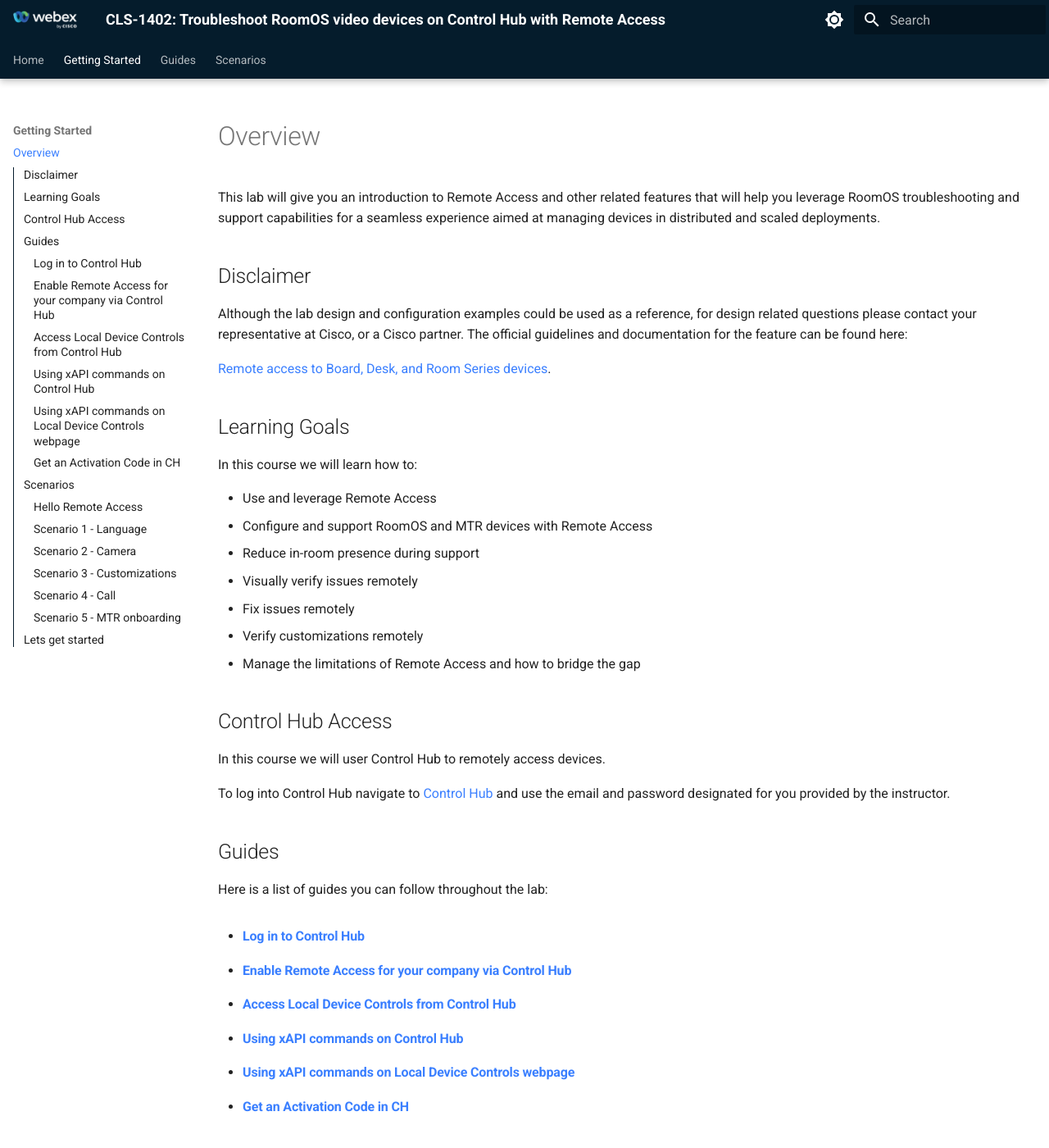
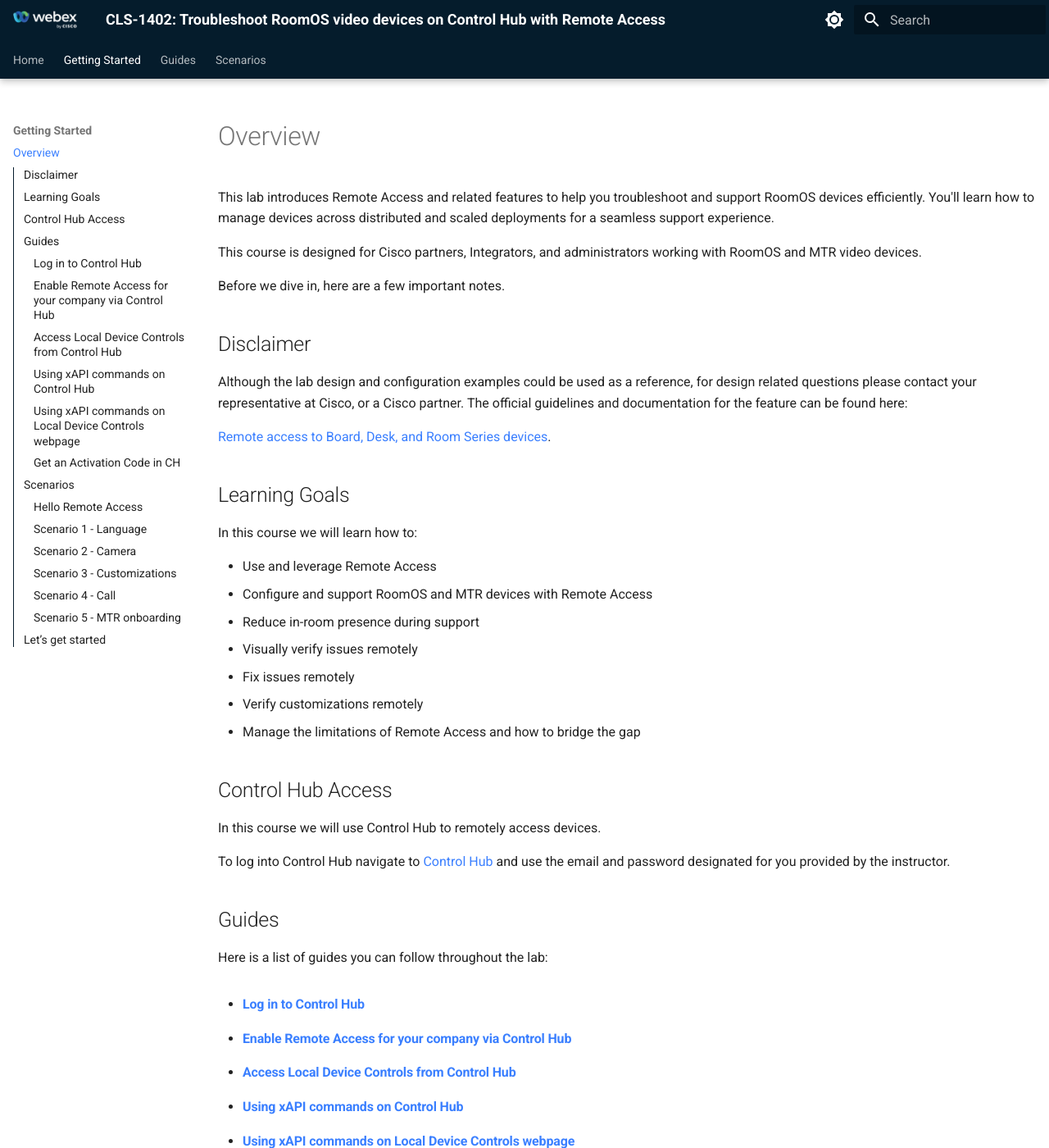
Before and after one commit to WebexCC-SA/CLS-1402, an MkDocs documentation site: the page built from docs/overview.md, in a window 1280 px wide and 1400 px high. Shown: the whole window at 82% size. Built offline with MkDocs 1.6.1 and Material for MkDocs 9.7.7, drawn with Linux system fonts in a browser that asks for light colours; some of the changed text lies outside the part shown.

Commit message:
Minor Fixes

```diff
--- a/docs/overview.md
+++ b/docs/overview.md
@@ -1,6 +1,11 @@
 # Overview
 
-This lab will give you an introduction to Remote Access and other related features that will help you leverage RoomOS troubleshooting and support capabilities for a seamless experience aimed at managing devices in distributed and scaled deployments.
+This lab introduces Remote Access and related features to help you troubleshoot and support RoomOS devices efficiently. You'll learn how to manage devices across distributed and scaled deployments for a seamless support experience.
+
+This course is designed for Cisco partners, Integrators, and administrators working with RoomOS and MTR video devices.
+
+Before we dive in, here are a few important notes.
+
 ## Disclaimer
 
 Although the lab design and configuration examples could be used as a reference, for design related questions please contact your representative at Cisco, or a Cisco partner.
@@ -25,7 +30,7 @@
 
 ## Control Hub Access
 
-In this course we will user Control Hub to remotely access devices.
+In this course we will use Control Hub to remotely access devices.
 
 To log into Control Hub navigate to [Control Hub](https://admin.webex.com) and use the email and password designated for you provided by the instructor.
 
@@ -52,6 +57,6 @@
 - #### [Scenario 4 - Call](./scenarios/callScenario.md)
 - #### [Scenario 5 - MTR onboarding](./scenarios/MTROnBoardingFromCH.md)
 
-## Lets get started
+## Let’s get started
 
-If you are ready lets start at [Hello Remote Access](./scenarios/helloRemoteAccess.md).
+If you are ready let's begin with [Hello Remote Access](./scenarios/helloRemoteAccess.md).
```
